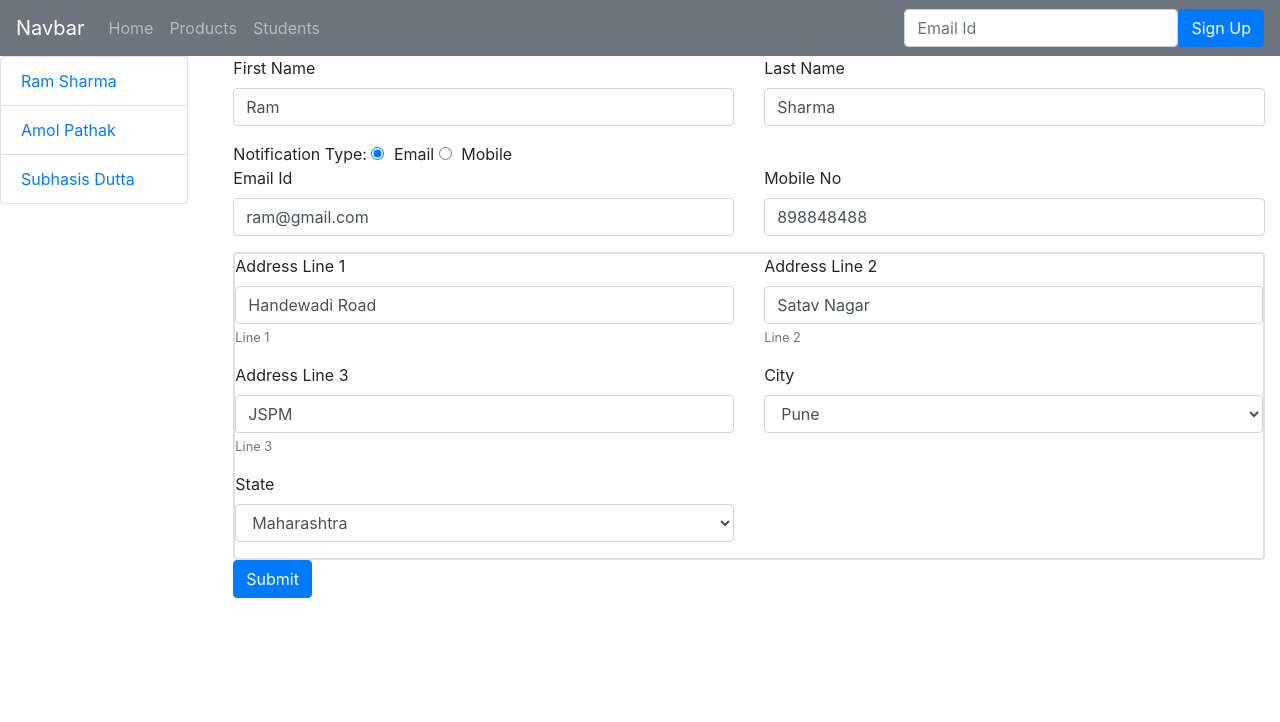
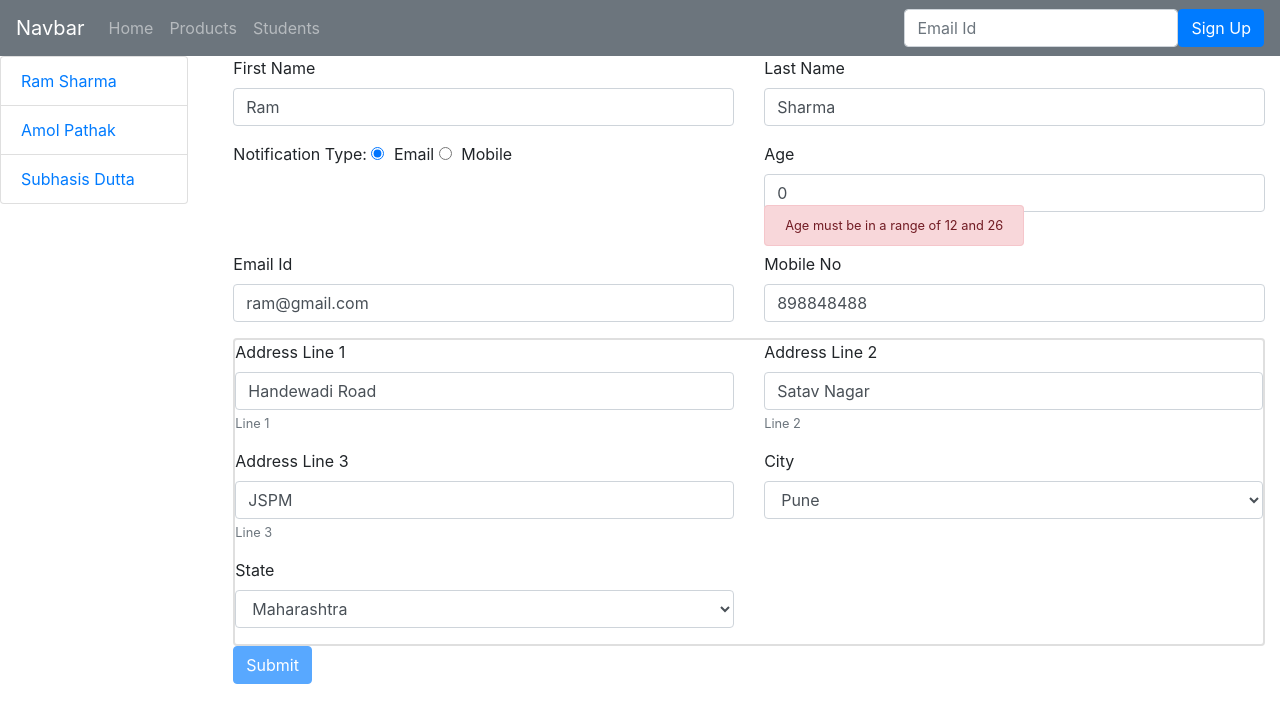
Before and after one commit to jrp1414/Oct2020App, an Angular app: page /students/1/edit in a window 1280 px wide. Shown: the top 722 px of the page. Built offline with nearby package versions, Linux system fonts and the light colour scheme.

Commit message:
Reactive Forms Completed

```diff
--- /dev/null
+++ b/src/app/Validators/range.validation.ts
@@ -0,0 +1,10 @@
+import { AbstractControl, ValidationErrors, ValidatorFn } from '@angular/forms';
+
+export function RangeValidator(min: number, max: number): ValidatorFn {
+    return (c: AbstractControl): ValidationErrors | null => {
+        if (c.value >= min && c.value <= max) {
+            return null;
+        }
+        return { range: true };
+    };
+}
--- a/src/app/students/student-edit/student-edit.component.html
+++ b/src/app/students/student-edit/student-edit.component.html
@@ -33,9 +33,21 @@
                         <!-- <input class="form-check-input" (click)="SetNotification('email')" type="radio" formControlName="NotificationType" value="email"> Email
                        <input class="form-check-input" (click)="SetNotification('mobile')" type="radio" formControlName="NotificationType" value="mobile"> Mobile -->
 
-                       <input class="form-check-input" type="radio" formControlName="NotificationType" value="email"> Email
-                       <input class="form-check-input" type="radio" formControlName="NotificationType" value="mobile"> Mobile
+                        <input class="form-check-input" type="radio" formControlName="NotificationType" value="email">
+                        Email
+                        <input class="form-check-input" type="radio" formControlName="NotificationType" value="mobile">
+                        Mobile
                     </label>
+                </div>
+            </div>
+            <div class="col-md-6">
+                <div class="form-group">
+                    <label for="Age">Age</label>
+                    <input type="text" class="form-control" formControlName="Age" id="Age" aria-describedby="helpId">
+                    <small id="helpId" *ngIf="studentEditForm.controls.Age.errors?.required
+                                    && studentEditForm.controls.Age.touched" class="alert alert-danger">Age
+                        is Mandatory</small>
+                    <small id="helpId" *ngIf="studentEditForm.controls.Age.errors?.range" class="alert alert-danger">Age must be in a range of 12 and 26</small>
                 </div>
             </div>
         </div>
@@ -63,8 +75,7 @@
             </div>
         </div>
 
-        <div formGroupName="Address" class="card"
-                style="border-width: 2px;">
+        <div formGroupName="Address" class="card" style="border-width: 2px;">
             <div class="row">
                 <div class="col-md-6">
                     <div class="form-group">
--- a/src/app/students/student-edit/student-edit.component.ts
+++ b/src/app/students/student-edit/student-edit.component.ts
@@ -1,6 +1,7 @@
 import { Component, OnInit } from '@angular/core';
-import { FormArray, FormBuilder, FormControl, FormGroup, Validators } from '@angular/forms';
+import { AbstractControl, FormArray, FormBuilder, FormControl, FormGroup, ValidationErrors, ValidatorFn, Validators } from '@angular/forms';
 import { ActivatedRoute, Router } from '@angular/router';
+import { RangeValidator } from 'src/app/Validators/range.validation';
 import { StudentService } from '../services/student.service';
 import { Student } from '../services/stuent.data';
 
@@ -29,7 +30,9 @@ export class StudentEditComponent implements OnInit {
         AddLine3: this.fb.control(""),
         City: this.fb.control(""),
         State: this.fb.control("")
-      })
+      }),
+      // Age:this.fb.control(0,[Validators.required,ValidateAge])
+      Age:this.fb.control(0,[Validators.required,RangeValidator(12,26)])
     });
 
     this.route.params.subscribe((params)=>{
@@ -61,3 +64,10 @@ export class StudentEditComponent implements OnInit {
   }
 
 }
+
+// function ValidateAge(control:AbstractControl):ValidationErrors | null {
+//   if (control.value >=10 && control.value <=25) {
+//     return null;
+//   }
+//   return {range:true};
+// }
```
Lines whose indentation alone changed are shown as unchanged.
